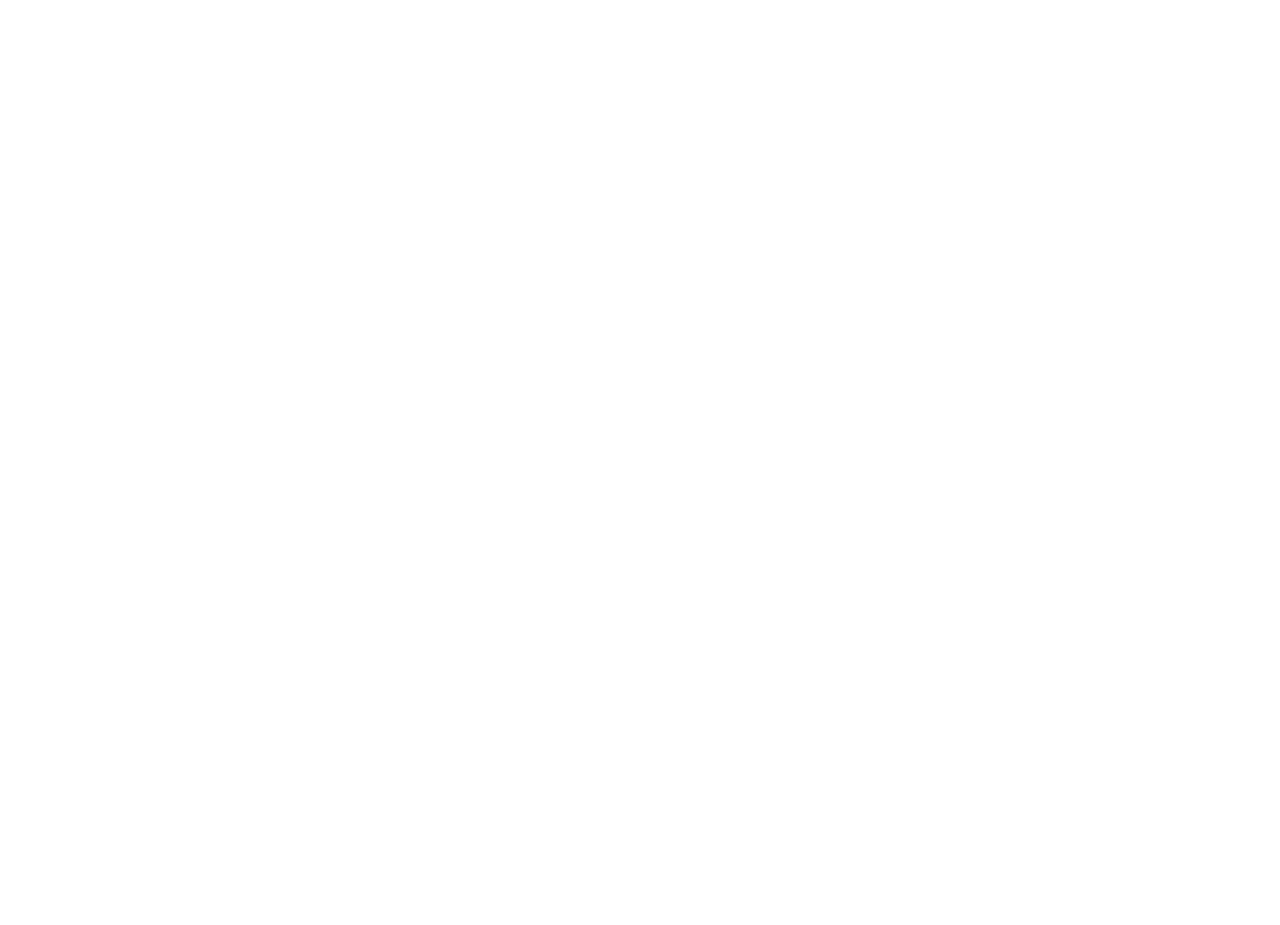
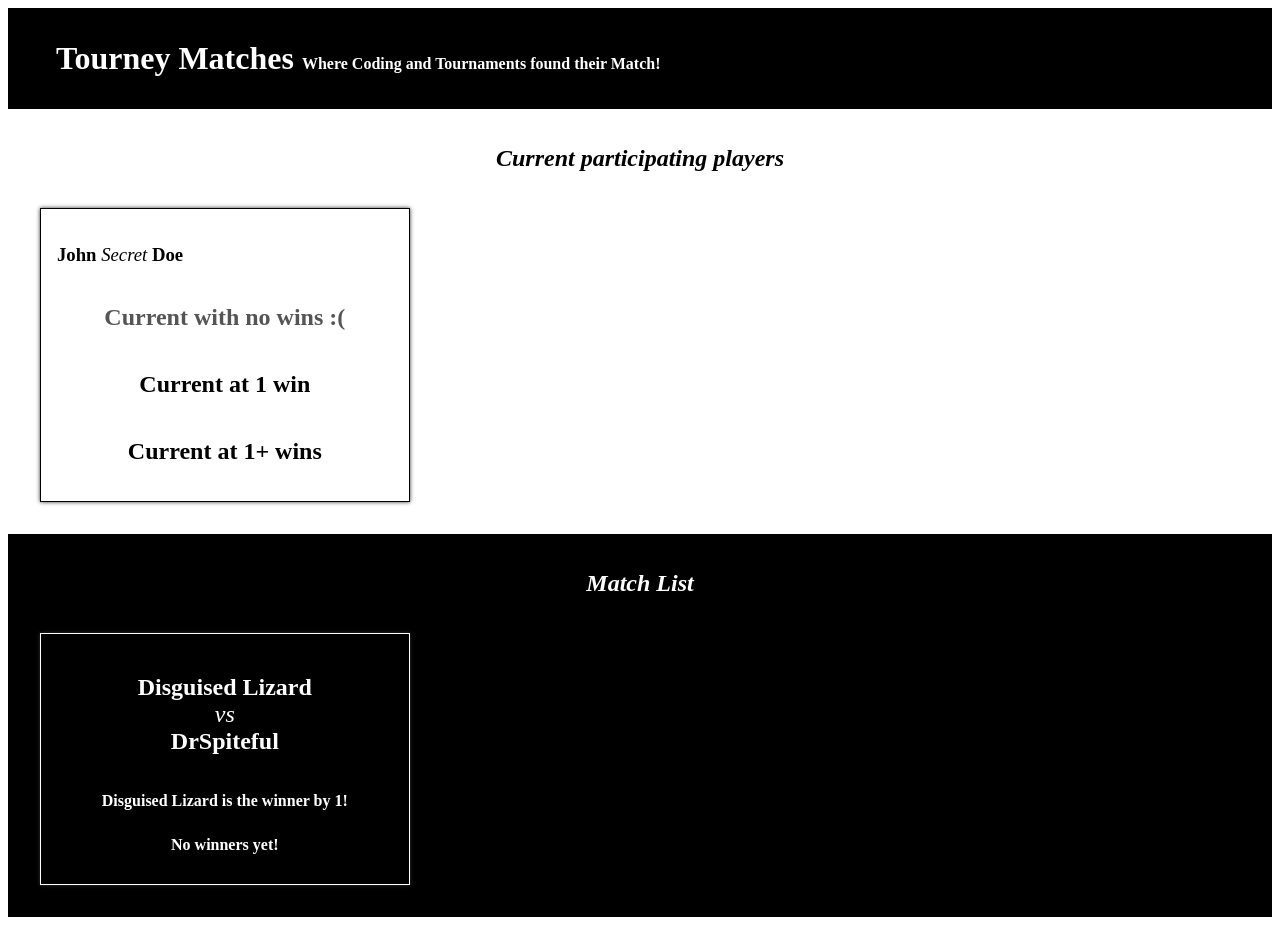
Before and after one commit to john-ngai/tourney-matches, a React (Create React App) app: page / in a window 1280 px wide. Before the commit the page ends 800 px from the top, so only its background shows below. Built offline with nearby package versions, Linux system fonts and the light colour scheme.

Commit message:
Update HTML

```diff
--- a/src/App.js
+++ b/src/App.js
@@ -1,10 +1,17 @@
 import logo from './logo.svg';
 import './App.css';
+import PlayerList from './components/PlayerList';
+import MatchList from './components/MatchList';
 
 function App() {
   return (
     <div className="App">
-
+      <h1>
+        Tourney Matches{" "}
+        <span>Where Coding and Tournaments found their Match!</span>
+      </h1>
+      <PlayerList />
+      <MatchList />
     </div>
   );
 }
```
